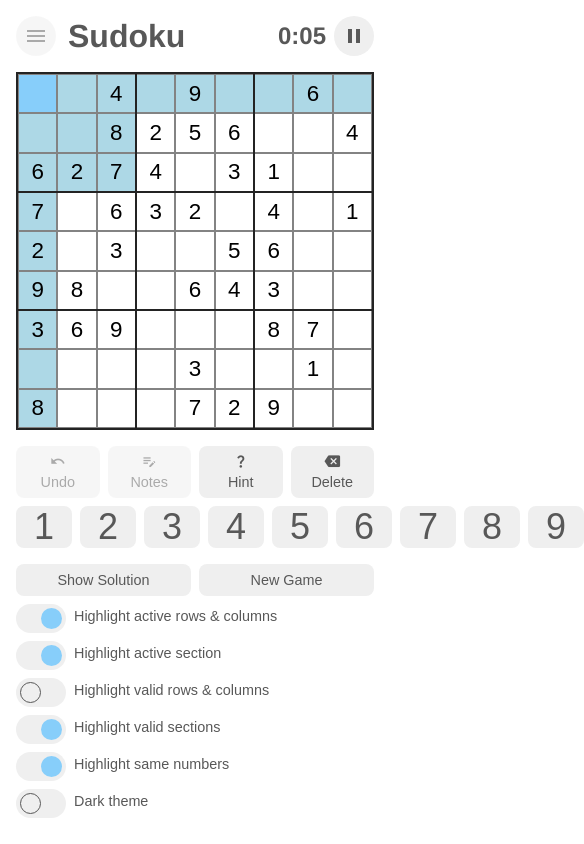
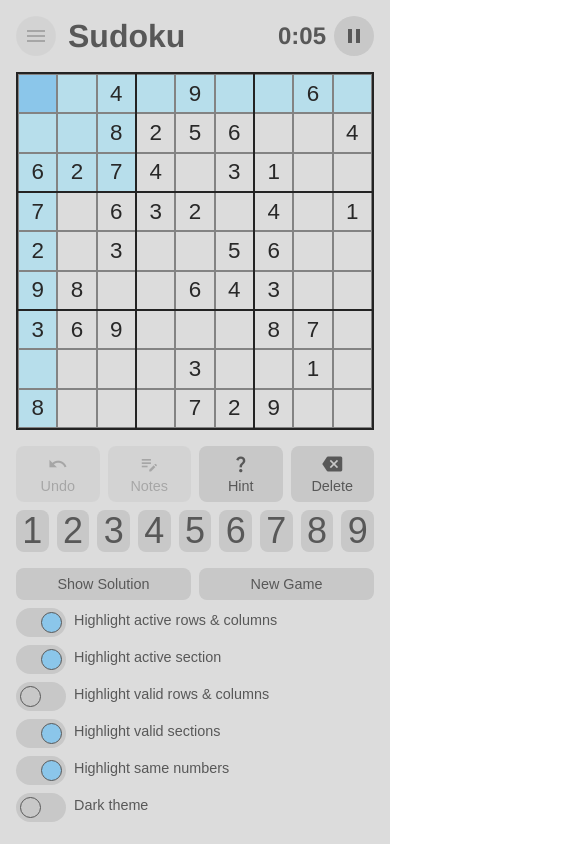
Before and after one commit to jkeussen/sudoku, a React (Vite) app: page / in a window 390 px wide. Shown: the whole page, 584 px wide, since content can reach past the window. Built offline with nearby package versions, Linux system fonts and the light colour scheme.

Commit message:
Styling fixes for firefox, color tweaks

```diff
--- a/src/components/Controls.module.css
+++ b/src/components/Controls.module.css
@@ -2,21 +2,26 @@
   display: flex;
   gap: 1rem;
   margin-top: 1rem;
-  flex-basis: 1;
   width: 100%;
 }
 .col1,
 .col2 {
 	display: flex;
-	/* flex-shrink: 0; */
 	flex: 1 1 auto;
 	flex-direction: column;
 	gap: 0.5rem;
 }
 .topRow {
 	display: flex;
-	/* flex-wrap: wrap; */
 	gap: 0.5rem;
+}
+	.topRow button {
+		display: flex;
+		flex-direction: column;
+		gap: 0.25rem;
+	}
+		.topRow button span {
+			font-size: 1.25rem;
 		}
 .numbers {
 	width: 100%;
@@ -26,22 +31,9 @@
 	grid-template-columns: repeat(3, 1fr);
 }
 	.numbers button {
-	aspect-ratio: 4 / 3;
-	padding: 0;
-}
-.topRow button {
-	display: flex;
-	flex-direction: column;
-	gap: 0.25rem;
-	color: var(--text);
-}
-	.topRow button span {
-		width: 100%;
-		font-size: 1.25rem;
-	}
-.numbers button {
 		font-size: 2.5rem;
 		color: var(--text);
+		aspect-ratio: 4 / 3;
 	}
 .gameActions {
 	display: flex;
@@ -56,20 +48,12 @@
 	padding: 0.5rem;
 	border: 1px solid var(--button-bg);
 	border-radius: var(--border-radius);
-	overflow-x: scroll;
 	position: relative;
 }
-/* .difficultySelect::after {
-	position: absolute;
-	top: 0;
-	right: calc(0 - 25%);
-	content: '';
-	border: 4px solid red;
-} */
 	.difficultySelect button {
-	padding-left: 0;
-	padding-right: 0;
-	flex-shrink: 1;
+		width: min-content;
+		flex: 1;
+		flex-basis: auto;
 		white-space: nowrap;
 	}
 .switches {
@@ -78,33 +62,23 @@
 	flex-direction: column;
 	gap: 0.5rem;
 }
-.col2 button {
-	padding: 0.5rem 1rem;
-	width: max-content;
-	flex: 1;
-	color: var(--text);
-}
 
 @media (max-width: 600px) {
 	.controls {
 		flex-direction: column;
 	}
-	.col1 {
-		width: 100%;
-	}
 	.topRow button span {
-		font-size: 4vw;
+		font-size: 1.25rem;
 	}
 	.numbers {
 		grid-template-columns: repeat(9, 1fr);
 	}
 		.numbers button {
 			font-size: 2.25rem;
+			aspect-ratio: unset;
+			padding: 0;
 		}
-	.topRow button {
-		aspect-ratio: 2 / 1;
-	}
-	.col2 {
-		width: 100%;
+	.difficultySelect button {
+		min-width: 30%;
 	}
 }
--- a/src/components/Puzzle.tsx
+++ b/src/components/Puzzle.tsx
@@ -6,11 +6,10 @@ import Tile from "./Tile";
 import { puzzleActions } from "../store/puzzle-slice";
 
 import classes from "./Puzzle.module.css";
-import buttonCss from '../styles/Buttons.module.css'
+import buttonCss from "../styles/Buttons.module.css";
 import { uiActions } from "../store/ui-slice";
 
 const Puzzle = () => {
-
 	const dispatch = useAppDispatch();
 
 	const userGrid = useAppSelector((state) => state.puzzle.userGrid);
@@ -19,14 +18,14 @@ const Puzzle = () => {
 	const validCols = useAppSelector((state) => state.puzzle.validCols);
 	const validSections = useAppSelector((state) => state.puzzle.validSections);
 
-	const isTimerPaused = useAppSelector(state => state.ui.isTimerPaused)
-	const isPuzzleSolved = useAppSelector(state => state.puzzle.isPuzzleSolved)
+	const isTimerPaused = useAppSelector((state) => state.ui.isTimerPaused);
+	const isPuzzleSolved = useAppSelector((state) => state.puzzle.isPuzzleSolved);
 
 	const localErrors = useAppSelector((state) => state.puzzle.localErrors);
 	const globalErrors = useAppSelector((state) => state.puzzle.globalErrors);
 
 	useEffect(() => {
-		dispatch(puzzleActions.generatePuzzle('hard'));
+		dispatch(puzzleActions.generatePuzzle("hard"));
 	}, []);
 
 	const puzzle = userGrid.map((row: string[], i: number) => {
@@ -37,8 +36,8 @@ const Puzzle = () => {
 					id={id}
 					value={userGrid[i][j]}
 					validRows={validRows}
-          validCols={validCols}
-          validSections={validSections}
+					validCols={validCols}
+					validSections={validSections}
 					error={globalErrors.includes(id)}
 					key={`gridTile_${i}_${j}`}
 				/>
@@ -56,24 +55,24 @@ const Puzzle = () => {
 	}, []);
 
 	const resumeGameHandler = () => {
-		dispatch(uiActions.setIsTimerPaused(false))
-	}
+		dispatch(uiActions.setIsTimerPaused(false));
+	};
 
-	return(
+	return (
 		<div className={classes.puzzleGrid}>
-			{isTimerPaused && !isPuzzleSolved && <div className={classes.pauseShield}>
-				<span>
-					Game paused.
-				</span>
-				<button className={buttonCss.button} onClick={resumeGameHandler}>
-					<span className="material-icons">play_arrow</span>
-					Resume
-				</button>
-			</div>}
+			{isTimerPaused && !isPuzzleSolved && (
+				<div className={classes.pauseShield}>
+					<span>Game Paused...</span>
+					<button className={buttonCss.button} onClick={resumeGameHandler} style={{paddingRight: '0.85rem'}}>
+						<span className="material-icons">play_arrow</span>
+						Resume
+					</button>
+				</div>
+			)}
 			{dividers}
 			{puzzle}
 		</div>
-	)
-}
+	);
+};
 
 export default Puzzle;
--- a/src/components/Switch.module.scss
+++ b/src/components/Switch.module.scss
@@ -51,7 +51,9 @@ input:checked {
     grid-template-columns: 1fr 1fr 0fr;
     &::after {
       background-color: var(--blue-dark);
-      border: none;
+      // background-color: var(--text);
+      // border: none;
+      border: 1px solid var(--text);
     }
   }
 }
--- a/src/components/Tile.module.css
+++ b/src/components/Tile.module.css
@@ -26,34 +26,53 @@
 		font-size: 1.4rem;
 	}
 }
-.wrapper:has(.userTile),
+
 .userTile {
 	color: var(--tile-num-user)
 }
-.wrapper:has(.givenTile),
+.wrapper:has(.userTile) {
+	color: var(--tile-num-user)
+}
+
 .givenTile {
 	color: var(--tile-num-given);
 }
-.wrapper:has(.tile.active),
-.wrapper:has(.tile:active),
-.wrapper:has(.tile:focus),
+.wrapper:has(.givenTile) {
+	color: var(--tile-num-given);
+}
+
 .tile.active,
 .tile:active,
 .tile:focus {
 	background-color: var(--blue-dark);
 }
-.wrapper:has(.highlighted),
+.wrapper:has(.tile.active),
+.wrapper:has(.tile:active),
+.wrapper:has(.tile:focus) {
+	background-color: var(--blue-dark);
+}
+
 .highlighted {
 	background-color: var(--blue)
 }
-.wrapper:has(.valid),
+.wrapper:has(.highlighted) {
+	background-color: var(--blue)
+}
+
 .valid {
 	background-color: var(--valid);
 }
-.wrapper:has(.error),
+.wrapper:has(.valid) {
+	background-color: var(--valid);
+}
+
 .error {
 	background-color: var(--error) !important;
 }
+.wrapper:has(.error) {
+	background-color: var(--error) !important;
+}
+
 .tile::selection {
 	background-color: transparent;
 }
--- a/src/index.css
+++ b/src/index.css
@@ -1,5 +1,5 @@
 *, html, body {
-  --transition-speed: 0.3s;
+  --transition-speed: 0.25s;
   width: 100%;
   margin: 0;
   padding: 0;
@@ -48,19 +48,19 @@ only screen and (min-device-pixel-ratio: 2) {
 }
 
 .light {
-  --bg: white;
+  --bg: rgb(220, 220, 220);
   --text: rgb(88, 88, 88);
-  --tile-bg: white;
-  --tile-num-given: black;
-  --tile-num-user: rgb(81, 81, 81);
+  --tile-bg: rgb(220, 220, 220);
+  --tile-num-given: rgb(40, 40, 40);
+  --tile-num-user: rgb(100, 100, 100);
   --tile-num-wrong: rgb(181, 0, 0);
   --divider-tile: rgb(131, 131, 131);
   --divider-section: rgb(35, 35, 35);
-  --button-bg: rgb(239,239,239);
-  --control-button-text-color: grey;
-  --blue: rgb(173, 216, 230);
-  --blue-dark: rgb(135, 206, 250);
-  --valid: rgb(144, 238, 144);
+  --button-bg: rgb(200,200,200);
+  --control-button-text-color: rgb(128, 128, 128);
+  --blue: rgb(183, 222, 235);
+  --blue-dark: rgb(139, 198, 234);
+  --valid: rgb(162, 218, 162);
   --error: rgb(240, 128, 128);
   --error-dark: rgb(214, 99, 99);
 
@@ -69,15 +69,17 @@ only screen and (min-device-pixel-ratio: 2) {
 
 .dark {
   --bg: rgb(42, 42, 42);
-  --text: rgb(171, 171, 171);
+  --text: rgb(150, 150, 150);
   --tile-bg: rgb(42, 42, 42);
-  --tile-num-given: rgb(210, 210, 210);
-  --tile-num-user: rgb(160, 160, 160);
+  --tile-num-given: rgb(190, 190, 190);
+  --tile-num-user: rgb(140, 140, 140);
   --tile-num-wrong: rgb(206, 65, 65);
   --divider-tile: rgb(0, 0, 0);
   --divider-section: rgb(2, 2, 2);
+  /* --divider-tile: rgb(90, 90, 90); */
+  /* --divider-section: rgb(120, 120, 120); */
   --button-bg: rgb(32, 32, 32);
-  --control-button-text-color: grey;
+  --control-button-text-color: rgb(128, 128, 128);
   --blue: rgb(44, 59, 64);
   --blue-dark: rgb(50, 98, 128);
   --valid: rgb(33, 64, 33);
--- a/src/styles/Buttons.module.css
+++ b/src/styles/Buttons.module.css
@@ -17,7 +17,7 @@
 	border-radius: 50%;
 }
 .button:disabled {
-	opacity: 0.5;
+	opacity: 0.4;
 	pointer-events: none;
 }
 .button:hover {
```
Lines whose indentation alone changed are shown as unchanged.
